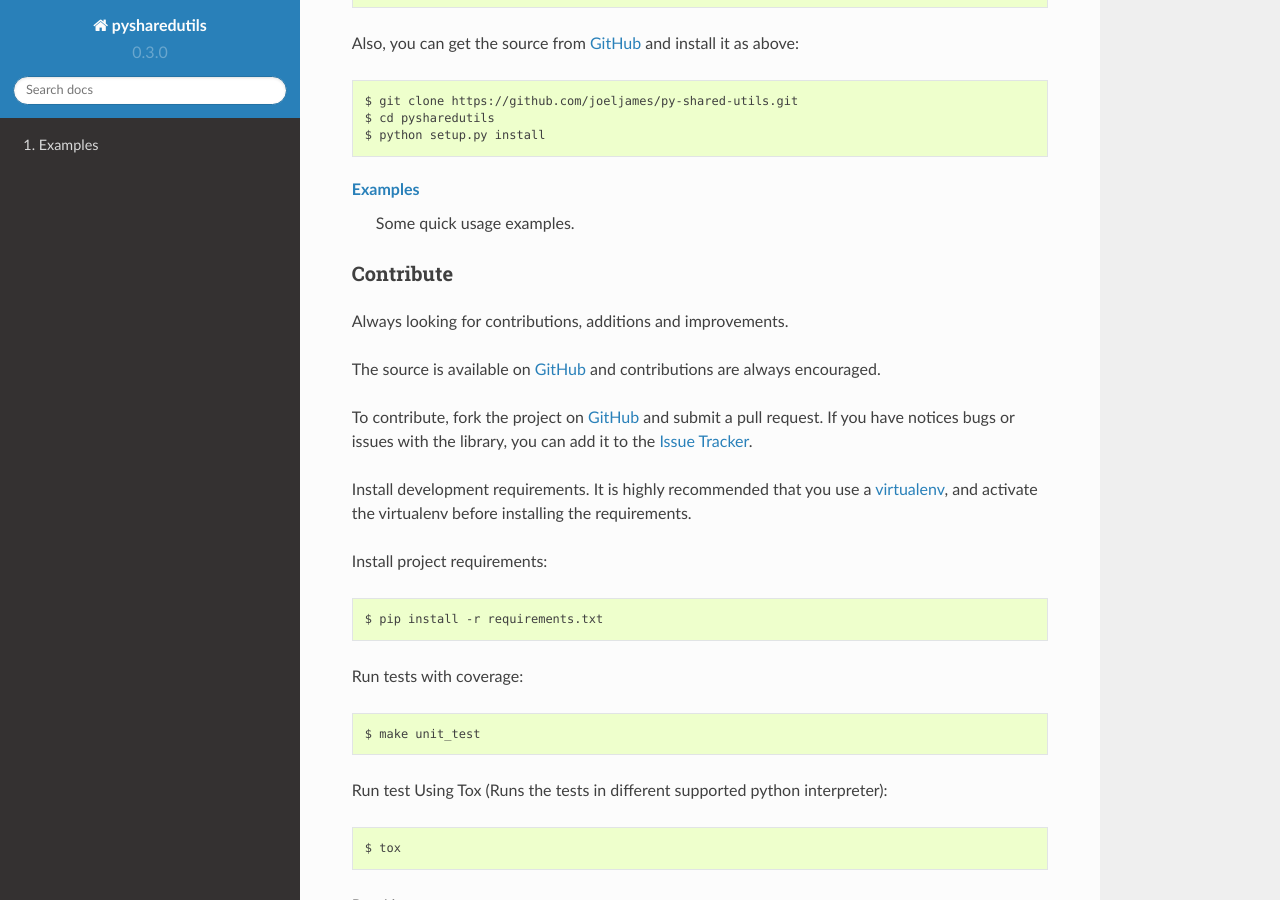
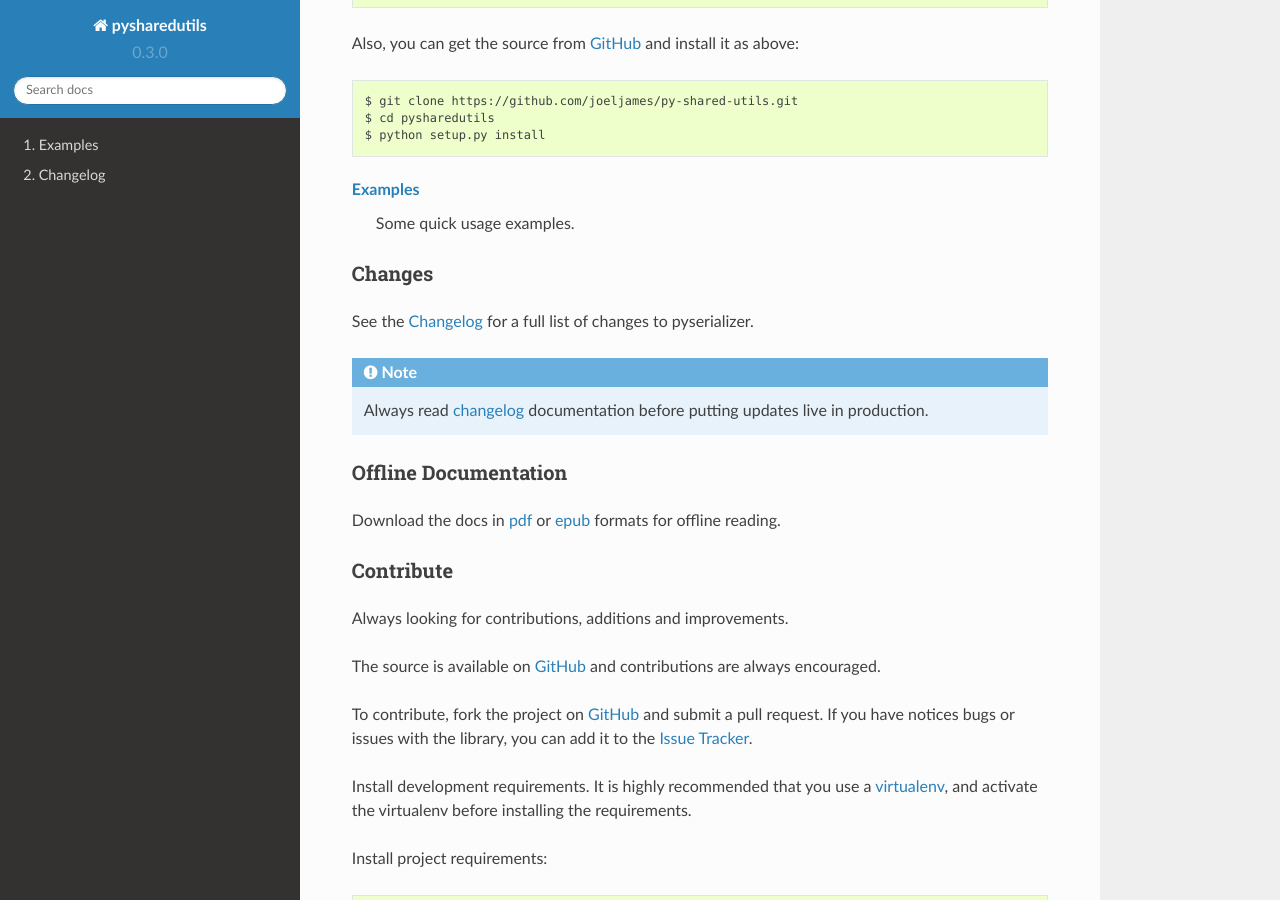
Before and after one commit to joeljames/py-shared-utils, a Sphinx documentation site: the page built from docs/index.rst, in a window 1280 px wide and 900 px high, scrolled down 559 px. Built offline with Sphinx 7.4.7 and the Read the Docs theme 2.0.0, drawn with Linux system fonts in a browser that asks for light colours.

Commit message:
Add changelogs and link to download ofline docs

```diff
--- a/docs/index.rst
+++ b/docs/index.rst
@@ -28,6 +28,21 @@ Also, you can get the source from `GitHub <https://github.com/joeljames/py-share
 
 :doc:`examples`
   Some quick usage examples.
+
+Changes
+-------
+
+See the :doc:`changelog` for a full list of changes to pyserializer.
+
+.. note::  Always read `changelog <changelog.html>`_ documentation before
+    putting updates live in production.
+
+Offline Documentation
+---------------------
+
+Download the docs in `pdf <https://media.readthedocs.org/pdf/py-shared-utils/latest/py-shared-utils.pdf>`_
+or `epub <https://readthedocs.org/projects/py-shared-utils/downloads/epub/latest/>`_
+formats for offline reading.
 
 Contribute
 ----------
@@ -78,6 +93,7 @@ Submit a pull request. Before submitting a pull request, make sure pull request
     :hidden:
 
     examples
+    changelog
 
 Indices and tables
 ==================
```
Also changed, not shown: docs/changelog.rst (added, +12 -0 lines).
